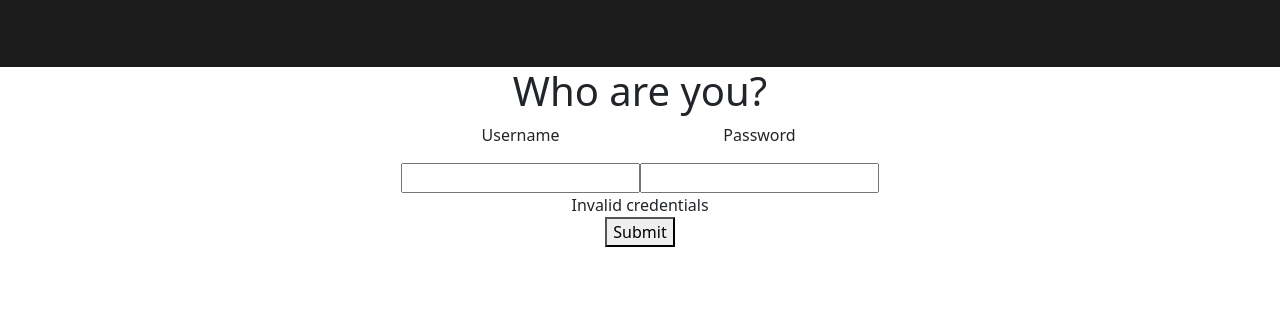
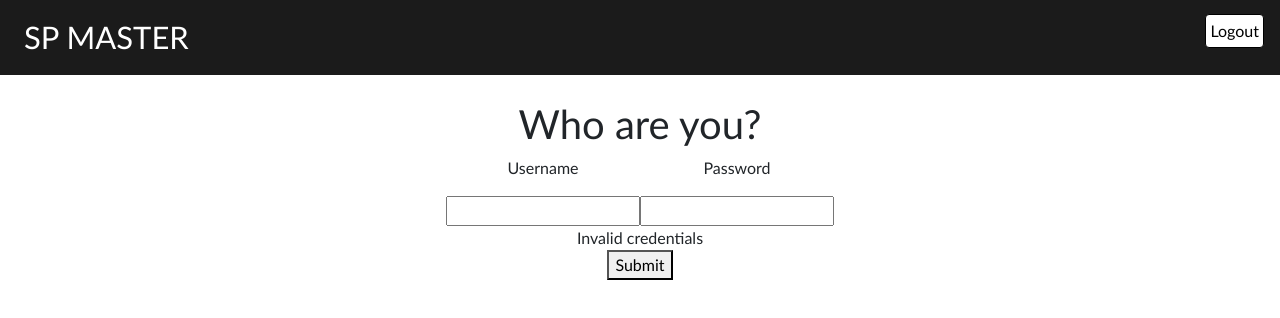
Before and after one commit to brissonwilliam/ihavefriends, a React (Create React App) app in the folder frontend/: page /login in a window 1280 px wide. Shown: the top 318 px of the page. Built offline with nearby package versions, Linux system fonts and the light colour scheme.

Commit message:
:sparkles: header style + logout

```diff
--- a/frontend/src/App.css
+++ b/frontend/src/App.css
@@ -1,5 +1,6 @@
 .App {
   text-align: center;
+  font-family: 'Gill Sans', 'Gill Sans MT', Calibri, 'Trebuchet MS', sans-serif;
 }
 
 .App-logo {
@@ -7,35 +8,6 @@
   pointer-events: none;
 }
 
-@media (prefers-reduced-motion: no-preference) {
-  .App-logo {
-    animation: App-logo-spin infinite 20s linear;
-  }
-}
-
-.App-header {
-  background-color: #1b1b1b;
-  height: .7in;
-  display: flex;
-  flex-direction: column;
-  align-items: left;
-  justify-content: left;
-  text-align: left;
-  font-size: calc(10px + 2vmin);
-  color: white;
-  padding-top: 10px;
-  padding-bottom: 10px;
-}
-
 .App-link {
   color: #61dafb;
 }
-
-@keyframes App-logo-spin {
-  from {
-    transform: rotate(0deg);
-  }
-  to {
-    transform: rotate(360deg);
-  }
-}
--- a/frontend/src/App.js
+++ b/frontend/src/App.js
@@ -1,9 +1,11 @@
 import './app.css';
+import Header from "./components/header"
 import { BrowserRouter as Router, Routes, Route, Navigate } from "react-router-dom";
 import Dashboard from './components/dashboard';
 import Login, {IsJWTValid} from './components/login';
 import { useCookies } from 'react-cookie';
 import { Outlet } from 'react-router';
+
 
 function App() {
   const [cookies] = useCookies(['jwt', 'jwtExpiration']);
@@ -17,9 +19,7 @@ function App() {
 
   return (
     <div className="App">
-      <header className="App-header">
-
-      </header>
+      <Header/>
 
       <Router>
         <Routes>
--- a/frontend/src/components/buttonCounter.css
+++ b/frontend/src/components/buttonCounter.css
@@ -11,5 +11,5 @@
 
 .Button-Counter-Container {
   font-size: 50px;
-  font-family: 'Gill Sans', 'Gill Sans MT', Calibri, 'Trebuchet MS', sans-serif;
+  font-family: inherit;
 }
--- /dev/null
+++ b/frontend/src/components/header.css
@@ -0,0 +1,15 @@
+.Header {
+    background-color: #1b1b1b;
+    min-height: .6in;
+    font-size: calc(15px + 2vmin);
+    color: white;
+    padding-top: 10px;
+    padding-bottom: 10px;
+    margin-bottom: 25px;
+}
+
+.Header-logout-btn {
+    background-color: rgb(255, 255, 255) !important;
+    color:black !important;
+    border-color: black !important;
+}
--- /dev/null
+++ b/frontend/src/components/header.js
@@ -0,0 +1,49 @@
+import "./header.css"
+import { Component } from "react"
+import Button from 'react-bootstrap/Button';
+import { useCookies } from "react-cookie";
+import { Navigate } from "react-router";
+
+
+export default function Header() {
+    const [cookies, setCookie, deleteCookie] = useCookies(['jwt', 'jwtExpiration']);
+
+    class Header extends Component{
+        constructor() {
+            super();
+            this.state = {
+                redirectToLogin: false
+            }
+            this.handleClick = this.handleClick.bind(this);
+        }
+
+
+        handleClick(e) {
+            deleteCookie('jwt');
+            deleteCookie('jwtExpiration');
+            this.setState({redirectToLogin: true});
+        }
+
+        render() {
+            if (this.state.redirectToLogin) {
+                return (window.location.reload());
+            }
+
+            return (
+            <header className="Header">
+                <div className="row ps-4 pe-3 pt-1 pb-1 ">
+                    <div className="col-9 text-start">
+                        <span>SP MASTER</span>
+                    </div>
+                    <div className="col-1"></div>
+                    <div className="col-2">
+                        <Button className="btn float-end p-1 Header-logout-btn" onClick={this.handleClick}>Logout</Button>
+                    </div>
+                </div>
+            </header>);
+        }
+    }
+
+
+    return <Header/>
+}
```
